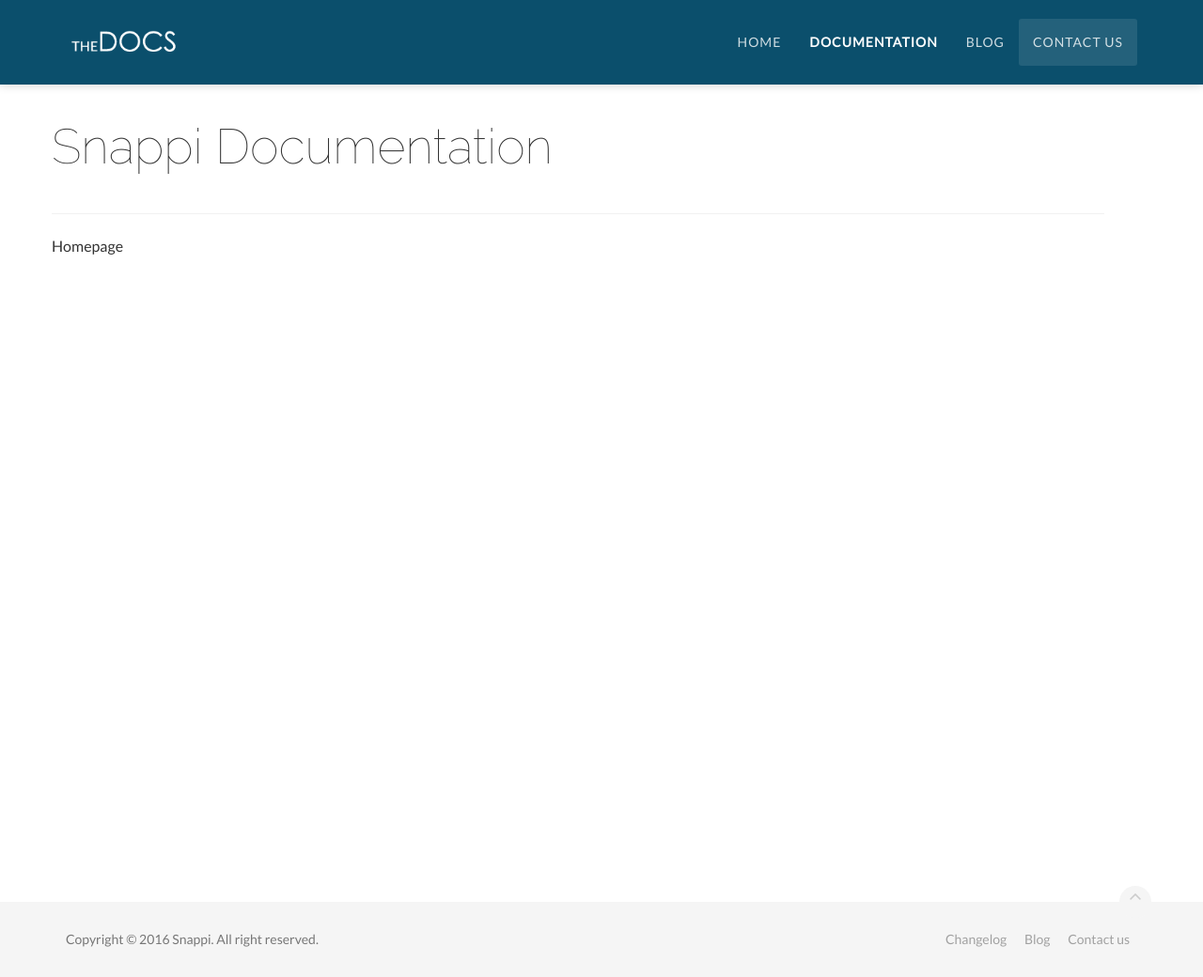
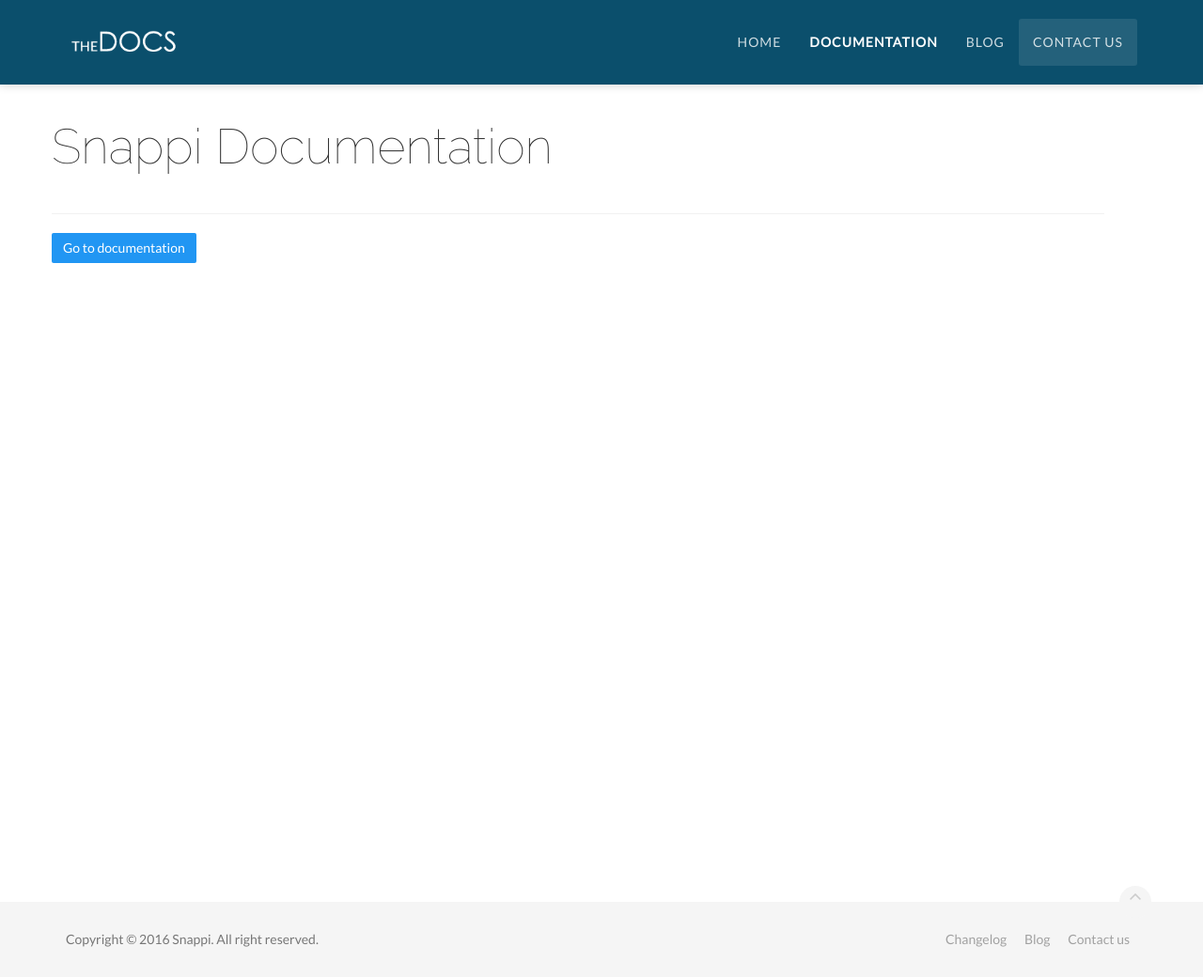
Before and after one commit to snappi/snappi.github.io, a Jekyll site: the page built from index.md, in a window 1280 px wide and 1040 px high. Shown: the whole window at 94% size. Built offline with Jekyll 4.4.1, drawn with Linux system fonts in a browser that asks for light colours.

Commit message:
Added docs button to homepage

```diff
--- a/index.md
+++ b/index.md
@@ -2,4 +2,5 @@
 layout: default
 title: Snappi Documentation
 ---
-Homepage
+
+<a class="btn btn-primary" href="/docs/getting_started">Go to documentation</a>
```
